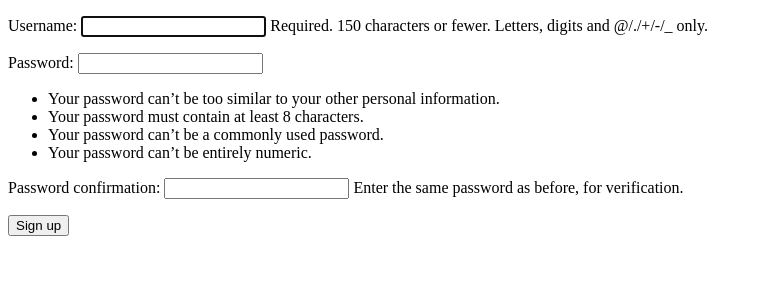
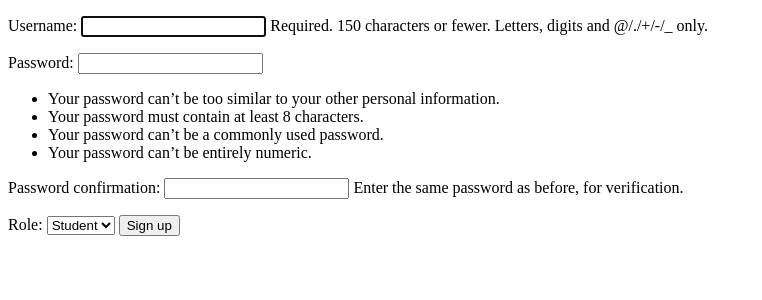
Before and after one commit to momokaiwase/EaglePlan, a Django app: page /signup/ in a window 1280 px wide. Shown: the part 83-383 px from the top of the page, without its empty margins (0-762 px from the left). Run offline with Django 5.2, Linux system fonts and the light colour scheme.

Commit message:
student advisor admin

```diff
--- a/Plan/views.py
+++ b/Plan/views.py
@@ -5,13 +5,25 @@ from django.contrib.auth.forms import UserCreationForm, AuthenticationForm
 from django.urls import reverse_lazy
 from django.contrib.auth import login
 from .forms import EditStudentInfo
-from .models import Student
+from .models import Student, Admin
 
 def signup_view(request):
     if request.method == 'POST':
         form = UserCreationForm(request.POST)
         if form.is_valid():
+            role = request.POST.get('role')
             user = form.save()
+            if role == 'student':
+                # Create a Student instance if the role is 'student'
+                Student.objects.create(user=user, major='Computer Science', grad_year='2025', entered='2021')
+            elif role == 'admin':
+                # Create an Admin instance if the role is 'admin'
+                Admin.objects.create(user=user)
+                # Additional logic for admin role if needed
+            #elif role == 'advisor':
+                # Create an Advisor instance if the role is 'advisor'
+                #Advisor.objects.create(user=user)
+                # Additional logic for advisor role if needed
             login(request, user)
             return redirect('Plan:landing')
     else:
--- a/templates/signup.html
+++ b/templates/signup.html
@@ -4,6 +4,12 @@
 <form method="post">
     {% csrf_token %}
     {{ form.as_p }}
+    <label for="id_role">Role:</label>
+    <select name="role" id="id_role">
+        <option value="student">Student</option>
+        <option value="admin">Admin</option>
+        <option value="advisor">Advisor</option>
+    </select>
     <button type="submit">Sign up</button>
 </form>
 {% endblock %}
```
